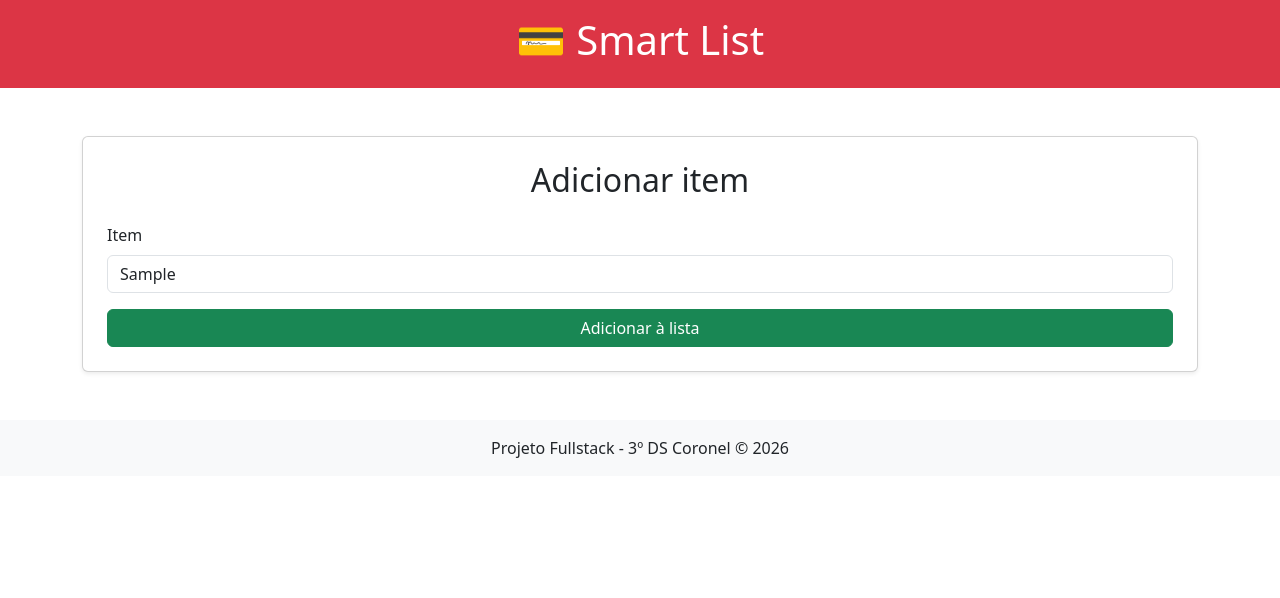
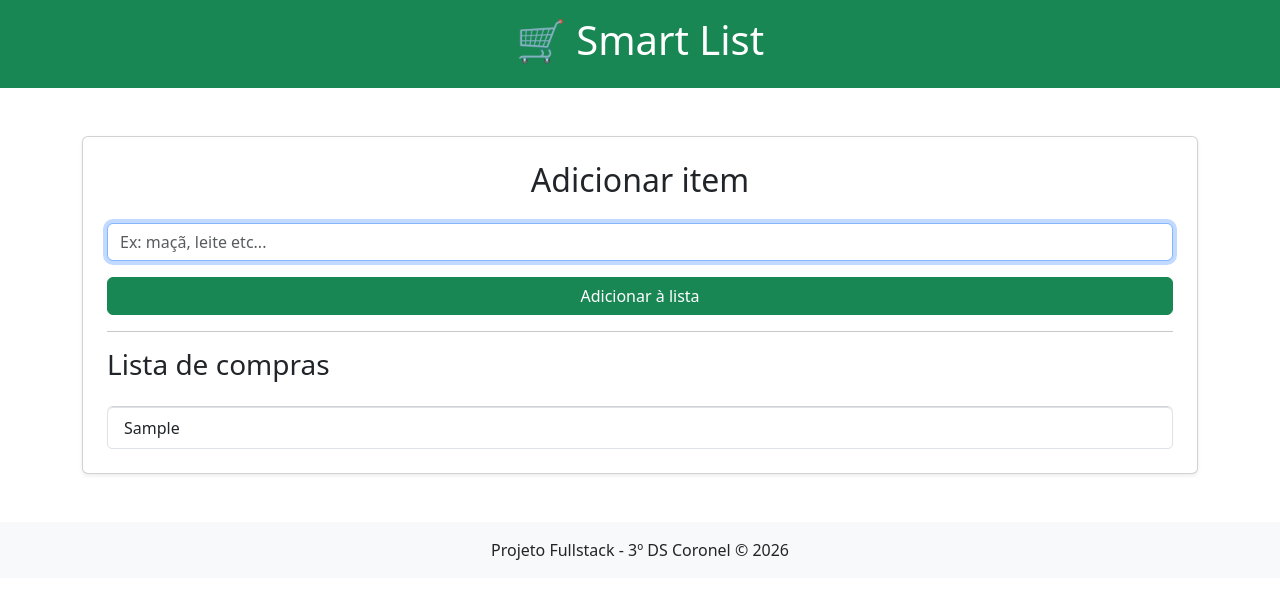
Before and after one commit to bryanmb223-commits/Smart-List_App, a plain HTML site: page index.html in a window 1280 px wide. Both pictures are taken after typing "Sample" into the empty fields and a click on the button "Adicionar à lista". Drawn offline with nearby package versions, Linux system fonts and the light colour scheme; files that its build step writes are made by us from their sources.

Commit message:
Cria interface inicial do Smart List

```diff
--- a/index.html
+++ b/index.html
@@ -1,44 +1,104 @@
 <!DOCTYPE html>
 <html lang="pt-BR">
+
 <head>
     <meta charset="UTF-8">
     <meta name="viewport" content="width=device-width, initial-scale=1.0">
+
     <title>Smart List</title>
+
+    <!-- Bootstrap -->
     <link
         href="https://cdn.jsdelivr.net/npm/bootstrap@5.3.8/dist/css/bootstrap.min.css"
         rel="stylesheet"
     >
+
+    <!-- CSS próprio -->
+    <link rel="stylesheet" href="style.css">
 </head>
+
 <body>
-    <header class="bg-danger text-white text-center p-3">
-        <h1>💳 Smart List</h1>
+
+    <header class="bg-success text-white text-center p-3">
+        <h1>🛒 Smart List</h1>
     </header>
+
     <main class="container mt-5">
+
         <div class="card p-4 shadow-sm">
+
             <h2 class="text-center mb-4">
                 Adicionar item
             </h2>
+
             <div class="mb-3">
-                <label for="item" class="form-label">
-                    Item
-                </label>
+
                 <input
                     type="text"
                     class="form-control"
-                    id="item"
+                    id="ItenInput"
                     placeholder="Ex: maçã, leite etc..."
                 >
+
             </div>
-            <button class="btn btn-success">
+
+            <button
+                class="btn btn-success"
+                onclick="addIten()"
+            >
                 Adicionar à lista
             </button>
+
+            <hr>
+
+            <h3>Lista de compras</h3>
+
+            <ul
+                id="listaDeCompras"
+                class="list-group mt-3"
+            >
+            </ul>
+
         </div>
+
     </main>
+
     <footer class="text-center mt-5 p-3 bg-light">
         Projeto Fullstack - 3º DS Coronel © 2026
     </footer>
-    <script
-        src="https://cdn.jsdelivr.net/npm/bootstrap@5.3.8/dist/js/bootstrap.bundle.min.js">
+
+    <script>
+
+        function addIten() {
+
+            const input = document.getElementById("ItenInput");
+
+            const lista = document.getElementById("listaDeCompras");
+
+            if (input.value.trim() !== "") {
+
+                const li = document.createElement("li");
+
+                li.textContent = input.value;
+
+                li.classList.add("list-group-item");
+
+                lista.appendChild(li);
+
+                input.value = "";
+
+                input.focus();
+
+            } else {
+
+                alert("Por favor, digite um Produto");
+
+            }
+
+        }
+
     </script>
+
 </body>
+
 </html>
```
Also changed, not shown: js/script.js (+13 -0 lines).
